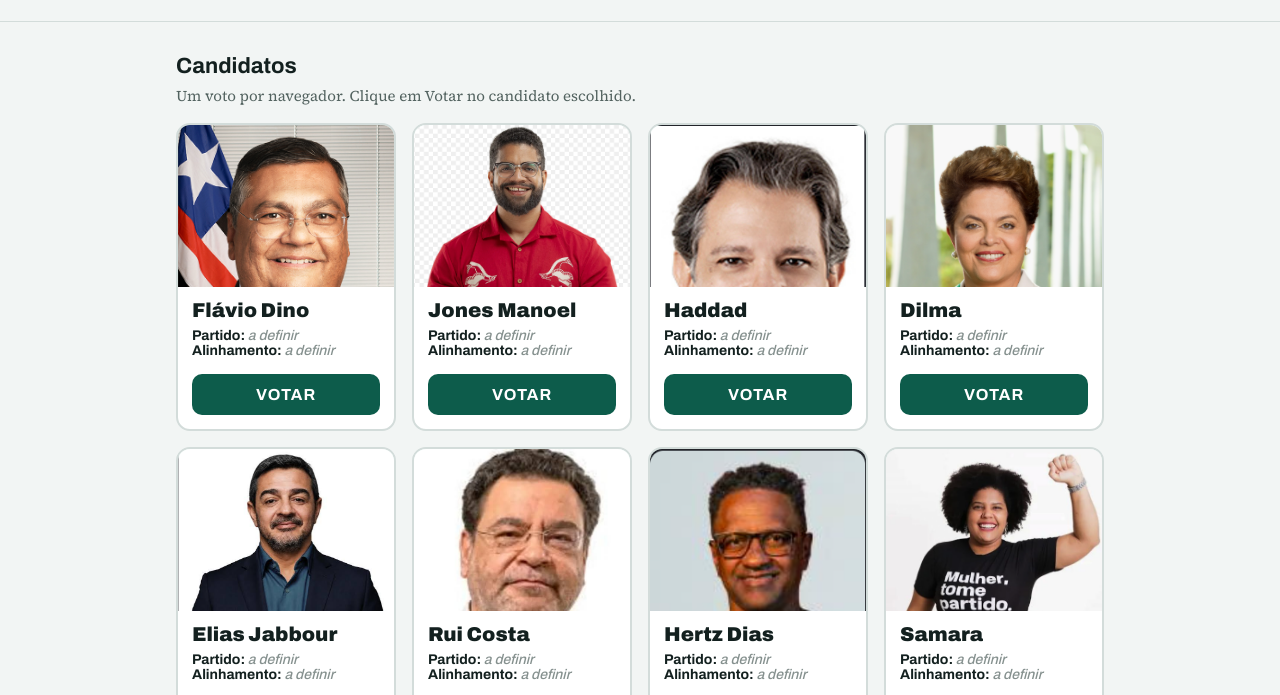
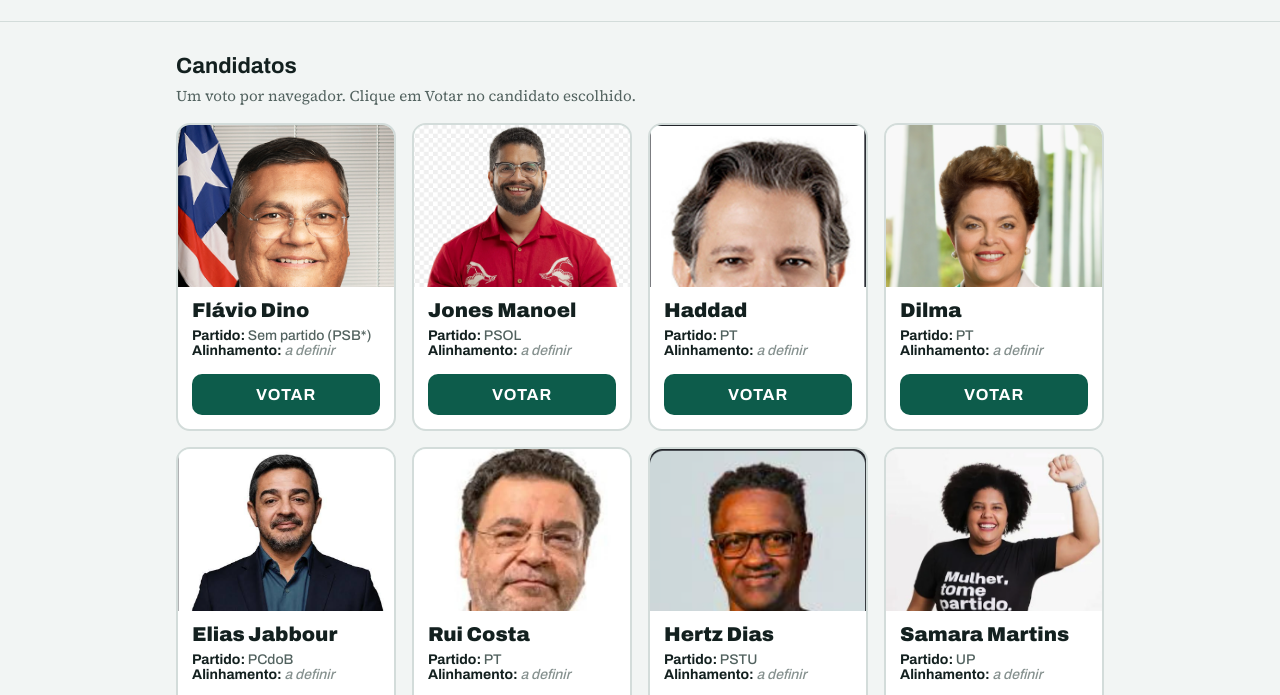
Before and after one commit to RacineFPSantos/clt_html, a plain HTML site: page ranking/index.html in a window 1280 px wide. Shown: the part 225-920 px from the top of the page. Drawn offline with Linux system fonts and the light colour scheme; no server answers.

Commit message:
feat: fill candidate parties on ranking page

```diff
--- a/ranking/index.html
+++ b/ranking/index.html
@@ -76,7 +76,7 @@ footer{padding:32px 0 48px;color:var(--muted);font-size:14px}
   <p class="total" id="total"></p>
 </main>
 
-<footer><div class="wrap">Enquete informal, sem valor estatístico. Qualquer pessoa pode votar, e não há verificação de identidade.</div></footer>
+<footer><div class="wrap">* Última filiação partidária: PSB.<br>Enquete informal, sem valor estatístico. Qualquer pessoa pode votar, e não há verificação de identidade.</div></footer>
 
 <script>
 // ===== CONFIGURAÇÃO =====
@@ -89,14 +89,14 @@ const SUPABASE_ANON_KEY = "sb_publishable_VbtzIZ_nZMto8BgZLwkibA_sMjPsFvU";
 //   alignment: alinhamento político (deixe "" para mostrar "a definir").
 // Os ids precisam ser idênticos aos do check da tabela em supabase.sql.
 const OPTIONS = [
-  {id:"flavio-dino",   name:"Flávio Dino",   photo:"fotos/flavio-dino.jpg",   party:"", alignment:""},
-  {id:"jones-manoel",  name:"Jones Manoel",  photo:"fotos/jones-manoel.png",  party:"", alignment:""},
-  {id:"haddad",        name:"Haddad",        photo:"fotos/haddad.jpg",        party:"", alignment:""},
-  {id:"dilma",         name:"Dilma",         photo:"fotos/dilma.jpg",         party:"", alignment:""},
-  {id:"elias-jabbour", name:"Elias Jabbour", photo:"fotos/elias-jabbour.jpg", party:"", alignment:""},
-  {id:"rui-costa",     name:"Rui Costa",     photo:"fotos/rui-costa.jpg",     party:"", alignment:""},
-  {id:"hertz-dias",    name:"Hertz Dias",    photo:"fotos/hertz-dias.jpg",    party:"", alignment:""},
-  {id:"samara",        name:"Samara",        photo:"fotos/samara.jpg",        party:"", alignment:""}
+  {id:"flavio-dino",   name:"Flávio Dino",   photo:"fotos/flavio-dino.jpg",   party:"Sem partido (PSB*)", alignment:""},
+  {id:"jones-manoel",  name:"Jones Manoel",  photo:"fotos/jones-manoel.png",  party:"PSOL", alignment:""},
+  {id:"haddad",        name:"Haddad",        photo:"fotos/haddad.jpg",        party:"PT", alignment:""},
+  {id:"dilma",         name:"Dilma",         photo:"fotos/dilma.jpg",         party:"PT", alignment:""},
+  {id:"elias-jabbour", name:"Elias Jabbour", photo:"fotos/elias-jabbour.jpg", party:"PCdoB", alignment:""},
+  {id:"rui-costa",     name:"Rui Costa",     photo:"fotos/rui-costa.jpg",     party:"PT", alignment:""},
+  {id:"hertz-dias",    name:"Hertz Dias",    photo:"fotos/hertz-dias.jpg",    party:"PSTU", alignment:""},
+  {id:"samara",        name:"Samara Martins", photo:"fotos/samara.jpg",     party:"UP", alignment:""}
 ];
 // ========================
 
```
